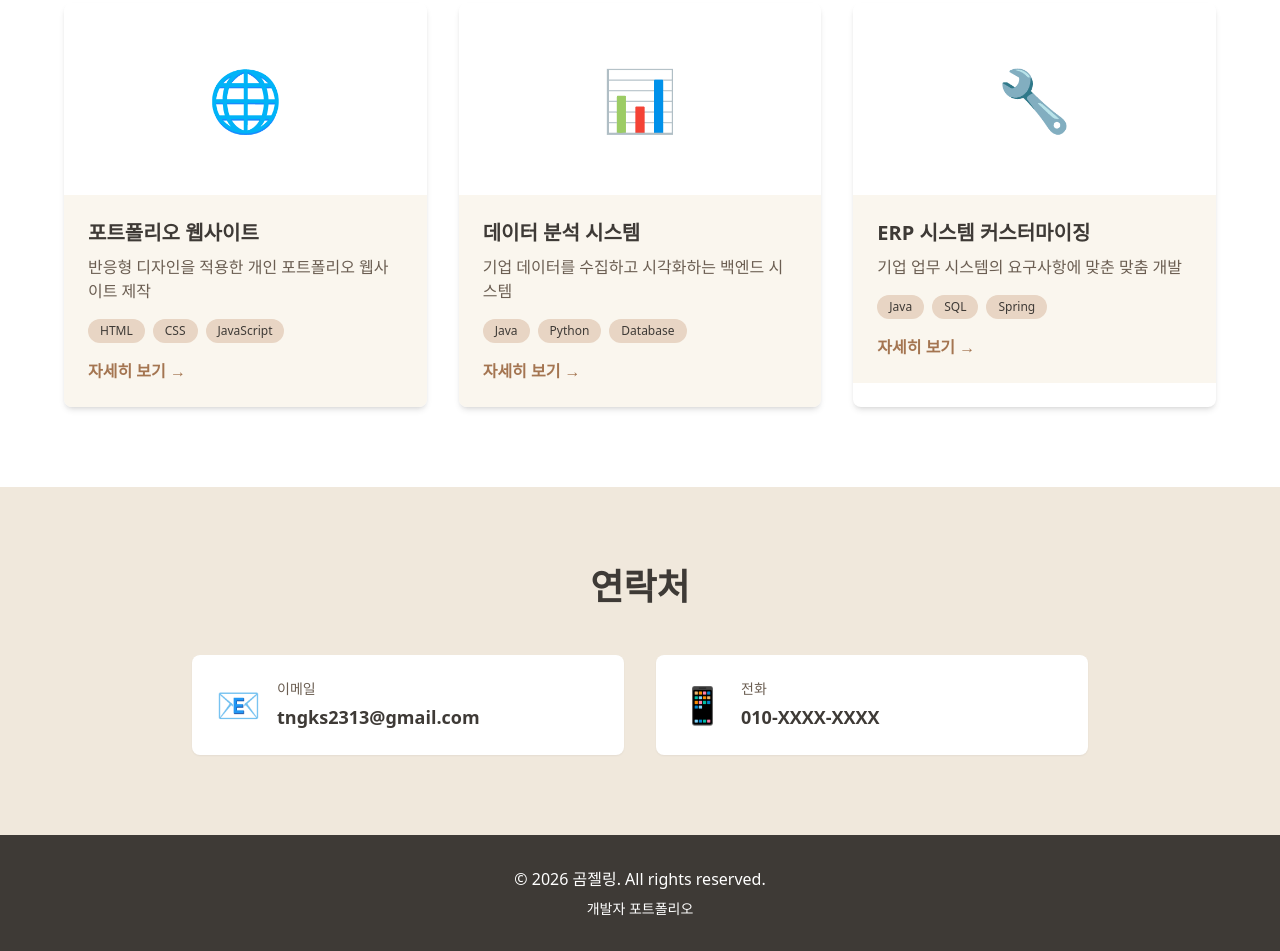
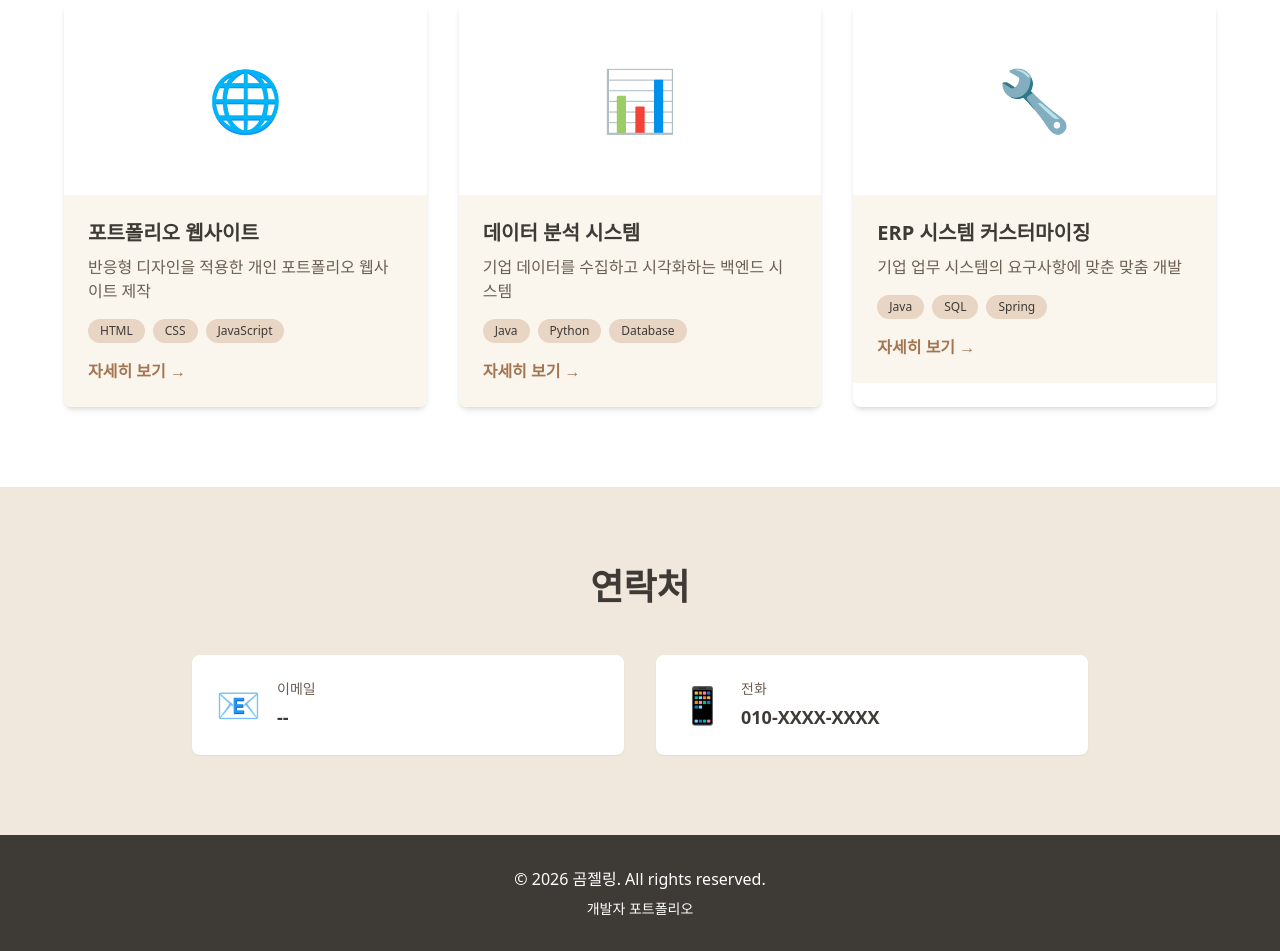
Before and after one commit to gamzasoy/my-profile-site, a plain HTML site: page index.html in a window 1280 px wide. Shown: the part 1885-2836 px from the top of the page. Drawn offline with nearby package versions, Linux system fonts and the light colour scheme.

Commit message:
Update email display in profile

```diff
--- a/index.html
+++ b/index.html
@@ -174,7 +174,7 @@
                     <span class="text-4xl">📧</span>
                     <div>
                         <p class="text-sm text-brown-sub mb-1">이메일</p>
-                        <p class="text-lg font-semibold text-brown-dark">tngks2313@gmail.com</p>
+                        <p class="text-lg font-semibold text-brown-dark">--</p>
                     </div>
                 </div>
                 <div class="flex items-center gap-4 p-6 bg-white rounded-lg shadow-sm">
```
